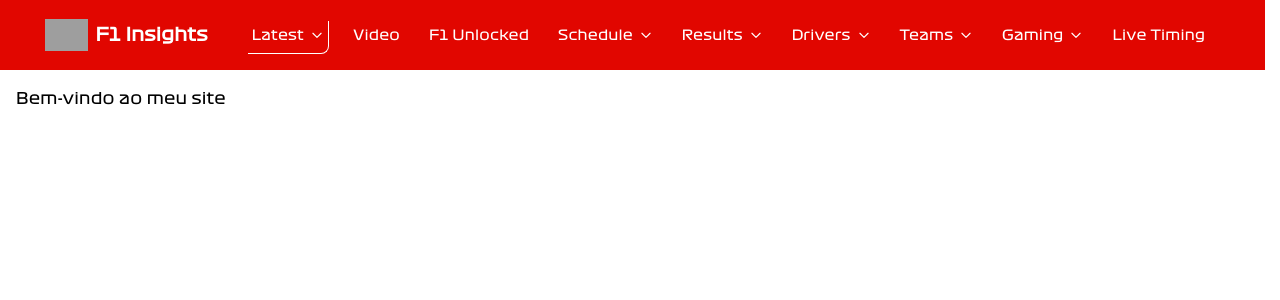
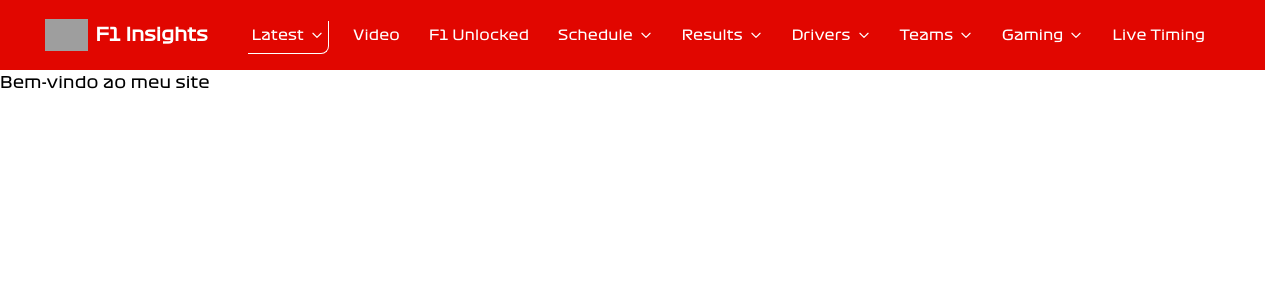
Before and after one commit to leomarchese/f1-insights, a React (Vite) app: page / in a window 1280 px wide. Shown: the top 300 px of the page. Built offline with nearby package versions, Linux system fonts and the light colour scheme; grey boxes are pictures that could not be loaded.

Commit message:
fix: min height

```diff
--- a/src/App.tsx
+++ b/src/App.tsx
@@ -9,7 +9,7 @@ function App() {
   return (
     <BrowserRouter basename={RoutesUrls.HOME}>
       <Navbar />
-      <div className="p-4">
+      <div className="min-h-[--max-view-height]">
         <QueryClientProvider client={queryClient}>
           <RouterProvider />
         </QueryClientProvider>
```
